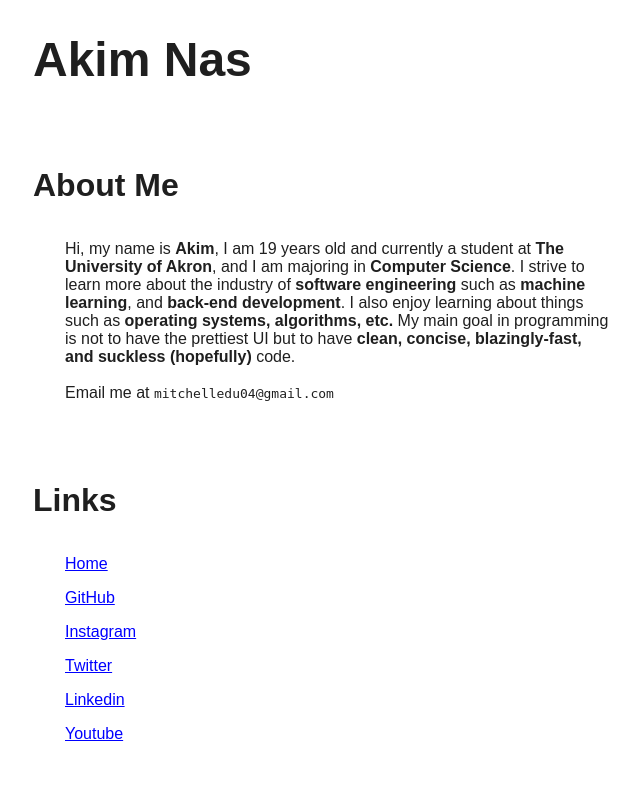
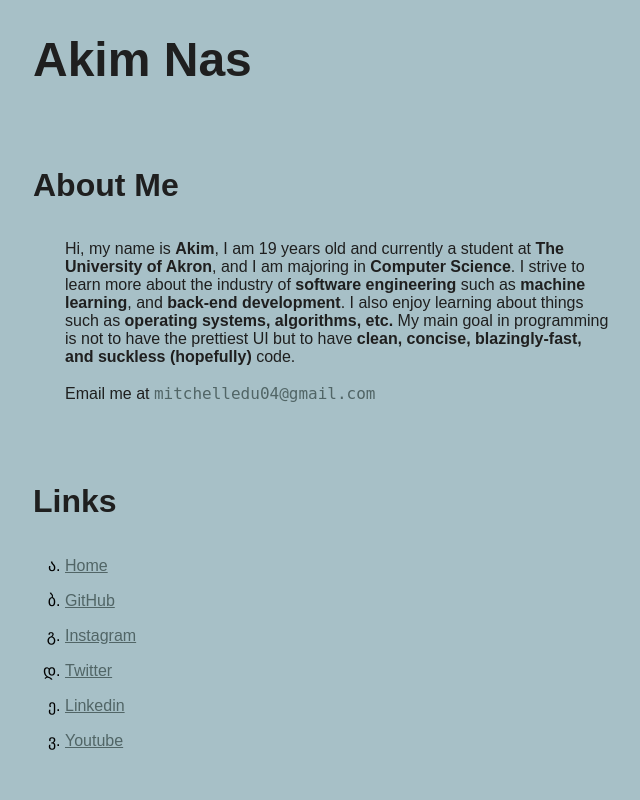
Before and after one commit to akim-nas/my-website, a PHP site: template templates/index.html in a window 1280 px wide. Shown: the whole page, without its empty margins (319-959 px from the left). Run offline with PHP 8.4, Linux system fonts and the light colour scheme; the template is opened without the code that fills it, so the values that code supplies are empty.

Commit message:
made a very soothing colorscheme i think

```diff
--- a/static/style.css
+++ b/static/style.css
@@ -4,6 +4,7 @@
 }
 
 html, body {
+  background-color: var(--light-blue);
   height: 100vh;
   width: 50vw;
   margin: auto;
@@ -12,6 +13,14 @@ html, body {
 
 :root {
   --black: #1f1f1f;
+  --gray: #516566;
+  --blue: #2aa0c8;
+  --light-blue: #a7c0c7;
+}
+
+code {
+  color: var(--gray);
+  font-size: 1rem;
 }
 
 .grid-container {
@@ -56,17 +65,14 @@ html, body {
   grid-area: links;
 }
 #links-sect .links {
-  list-style-type: none;
+  list-style-type: georgian;
   margin-left: 2rem;
   display: flex;
   flex-direction: column;
   gap: 1rem;
 }
 #links-sect .links .link > a {
-  color: blue;
-}
-#links-sect .links .link > a:hover, #links-sect .links a:visited {
-  color: blue;
+  color: var(--gray);
 }
 
 /* TABLET */
--- a/static/style.scss
+++ b/static/style.scss
@@ -4,6 +4,7 @@
 }
 
 html, body {
+    background-color: var(--light-blue);
     height: 100vh;
     width: 50vw;
     margin: auto;
@@ -12,6 +13,13 @@ html, body {
 
 :root {
     --black: #1f1f1f;
+    --gray: #516566;
+    --light-blue: #a7c0c7;
+}
+
+code {
+    color: var(--gray);
+    font-size: 1rem;
 }
 
 .grid-container {
@@ -59,18 +67,14 @@ html, body {
     grid-area: links;
 
     .links {
-        list-style-type: none;
+        list-style-type: georgian;
         margin-left: 2rem;
         display: flex;
         flex-direction: column;
         gap: 1rem;
 
         .link > a{
-            color: blue;
-        }
-
-        .link > a:hover, a:visited {
-            color: blue;
+            color: var(--gray);
         }
     }
 }
```
Also changed, not shown: 1 other file.
